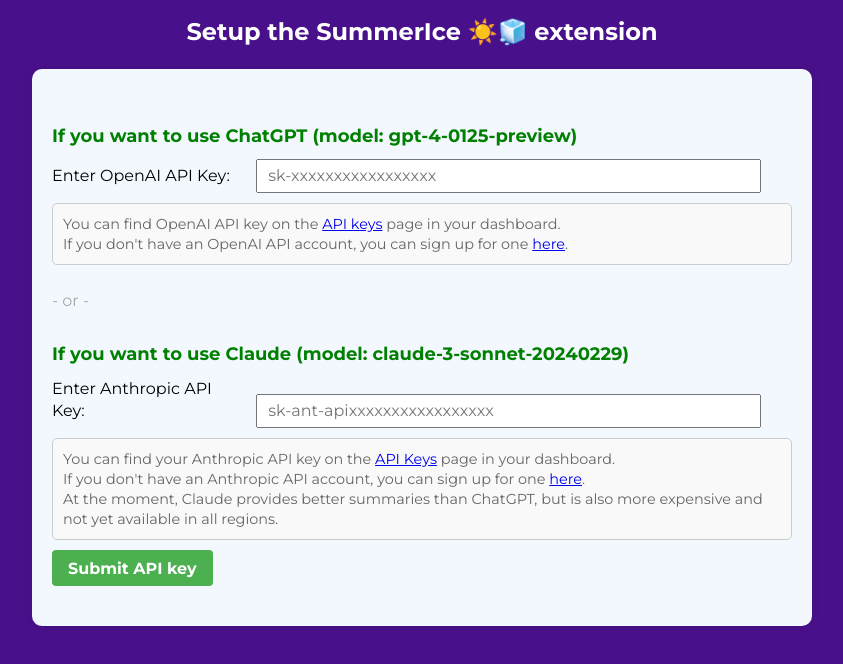
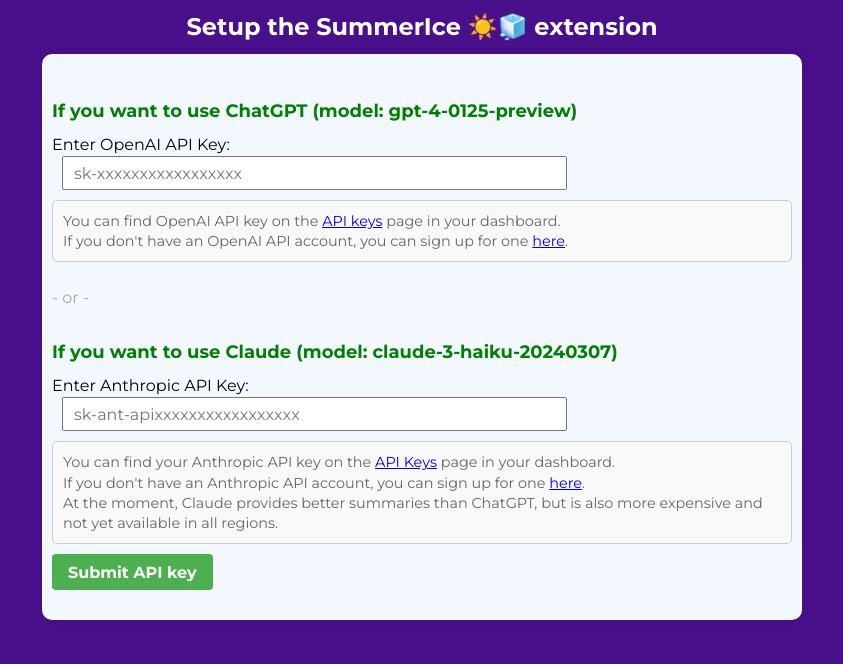
Before and after one commit to velvet-shark/SummerIce, a browser extension: page setup.html in a window 1280 px wide. Shown: the whole page, without its empty margins (218-1061 px from the left). Drawn offline with Linux system fonts and the light colour scheme.

Commit message:
Anthropic model changed to Haiku, styling

```diff
--- a/background.js
+++ b/background.js
@@ -112,7 +112,8 @@
           "x-api-key": apiKey
         },
         body: JSON.stringify({
-          model: "claude-3-sonnet-20240229",
+          // model: "claude-3-sonnet-20240229",
+          model: "claude-3-haiku-20240307",
           max_tokens: 1024,
           messages: [
             {
--- a/setup.html
+++ b/setup.html
@@ -23,7 +23,8 @@
         </div>
         <span style="color: darkgray; margin: 15px 0">- or -</span>
         <div>
-          <h3>If you want to use Claude (model: claude-3-sonnet-20240229)</h3>
+          <!-- <h3>If you want to use Claude (model: claude-3-sonnet-20240229)</h3> -->
+          <h3>If you want to use Claude (model: claude-3-haiku-20240307)</h3>
           <label for="apiKey">Enter Anthropic API Key:</label>
           <input type="text" id="anthropicApiKey" name="apiKey" placeholder="sk-ant-apixxxxxxxxxxxxxxxxx" size="52" />
           <div class="instruction-box">
--- a/style.css
+++ b/style.css
@@ -10,14 +10,15 @@
   font-family: Montserrat, Verdana, "Roboto", sans-serif;
   font-size: 16px;
   line-height: 1.4;
-  padding: 0px 20px 20px 20px;
+  padding: 0px 10px 10px 10px;
   border-radius: 15px;
+  overflow-x: hidden;
 }
 
 #content {
   background-color: #f3f8ff;
-  padding: 20px;
-  margin: 20px 0;
+  padding: 10px;
+  margin: 10px 0;
   border-radius: 10px;
   box-shadow: 0 0 10px 0 rgba(0, 0, 0, 0.1);
 }
@@ -30,7 +31,7 @@
   font-size: 24px;
   margin: 0;
   color: white;
-  padding: 15px 0 0 0;
+  padding: 10px 0 0 0;
 }
 
 h3 {
@@ -59,8 +60,8 @@
 }
 
 #summary-area {
-  padding: 20px;
-  margin: 20px 0;
+  padding: 15px;
+  margin: 10px 0;
   border: 1px solid #ddd;
   border-radius: 4px;
   background-color: #f3f8ff;
@@ -84,7 +85,7 @@
 
 #setupForm label {
   display: inline-block;
-  width: 180px;
+  width: 220px;
   text-align: left;
   margin-right: 10px;
 }
```
